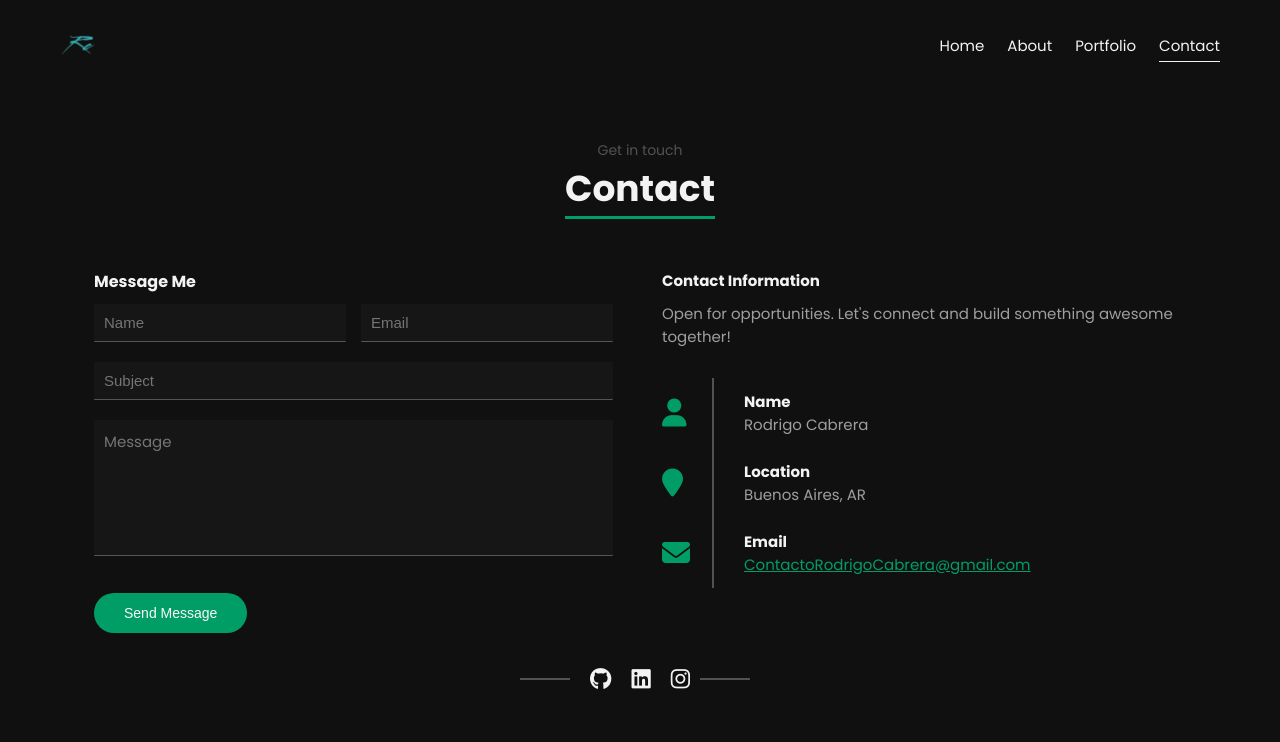
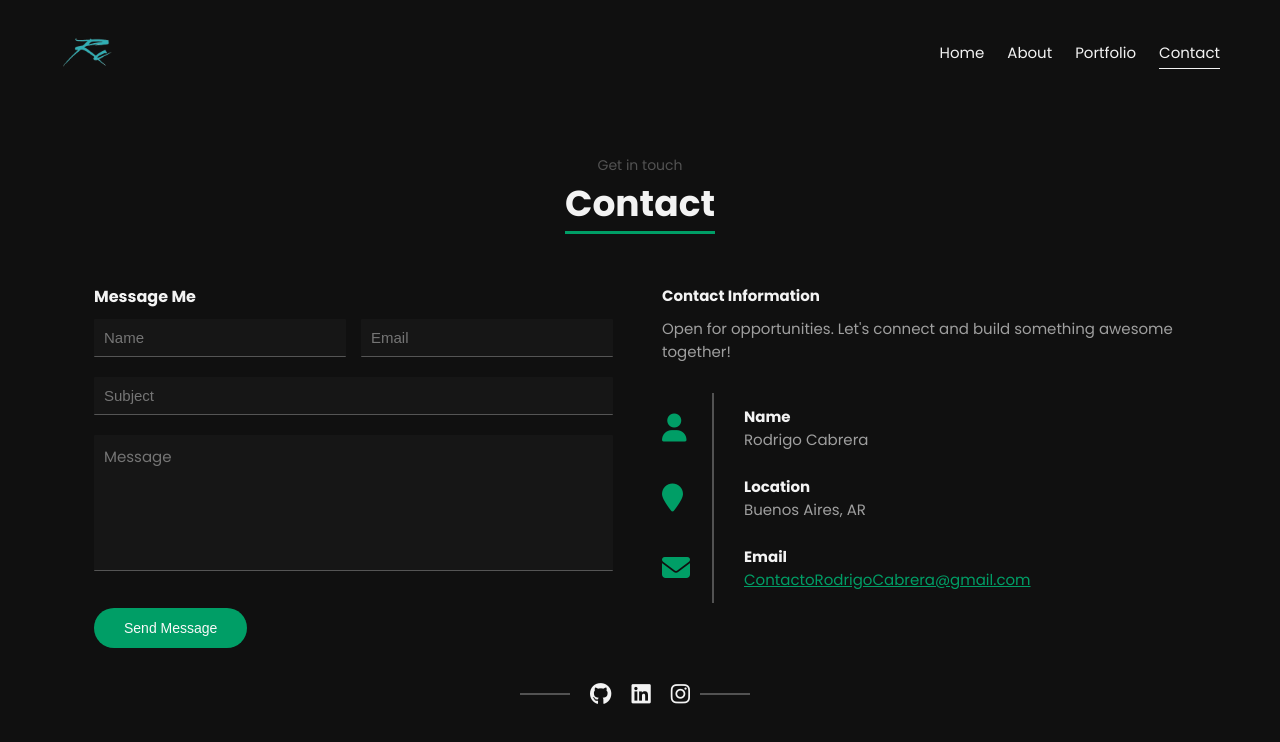
Before and after one commit to Rodrigo-Emca/portfolio-rodrigo, a React (Create React App) app: page /contact in a window 1280 px wide. Shown: the top 742 px of the page. Built offline with nearby package versions, Linux system fonts and the light colour scheme.

Commit message:
Update index.css

```diff
--- a/src/index.css
+++ b/src/index.css
@@ -98,7 +98,7 @@ header {
 }
 
 .logo {
-  height: 30px;
+  height: 45px;
 }
 
 .links {
```
